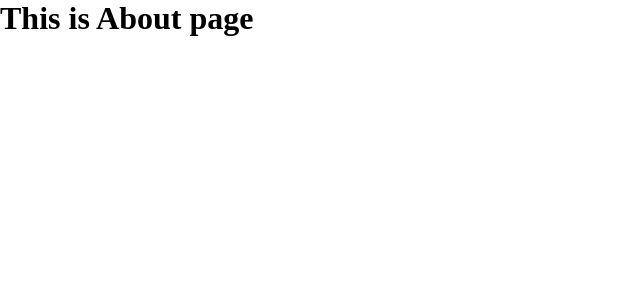
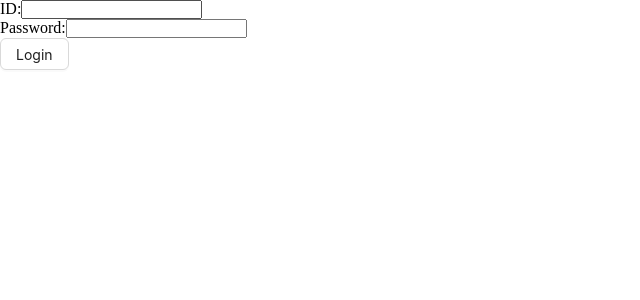
Before and after one commit to Jayedjb765/PH-University, a React (Vite) app: page /login in a window 1280 px wide. Shown: the top 300 px of the page, without its empty margins (0-640 px from the left). Built offline with nearby package versions, Linux system fonts and the light colour scheme.

Commit message:
adding login  for Ph-university

```diff
--- a/src/pages/Login.tsx
+++ b/src/pages/Login.tsx
@@ -1,9 +1,23 @@
+import { Button } from "antd";
+import { useForm } from "react-hook-form";
+
 const Login = () => {
+  const { register, handleSubmit } = useForm();
+  const onSubmit = (data) => {
+    console.log(data);
+  };
   return (
-    <div>
-      {" "}
-      <h1>This is About page</h1>
-    </div>
+    <form onSubmit={handleSubmit(onSubmit)}>
+      <div>
+        <label htmlFor="id">ID:</label>
+        <input type="text" id="id" {...register("id")} />
+      </div>
+      <div>
+        <label htmlFor="password">Password:</label>
+        <input type="text" id="password" {...register("password")} />
+      </div>
+      <Button htmlType="submit">Login</Button>
+    </form>
   );
 };
 
--- a/src/pages/admin/CreateStudent.tsx
+++ b/src/pages/admin/CreateStudent.tsx
@@ -1,4 +1,4 @@
-import React from "react";
+
 
 const CreateStudent = () => {
   return (
```
Also changed, not shown: src/redux/api/authApi.ts (added, +15 -0 lines), src/redux/api/basApi.ts (+2 -10 lines).
